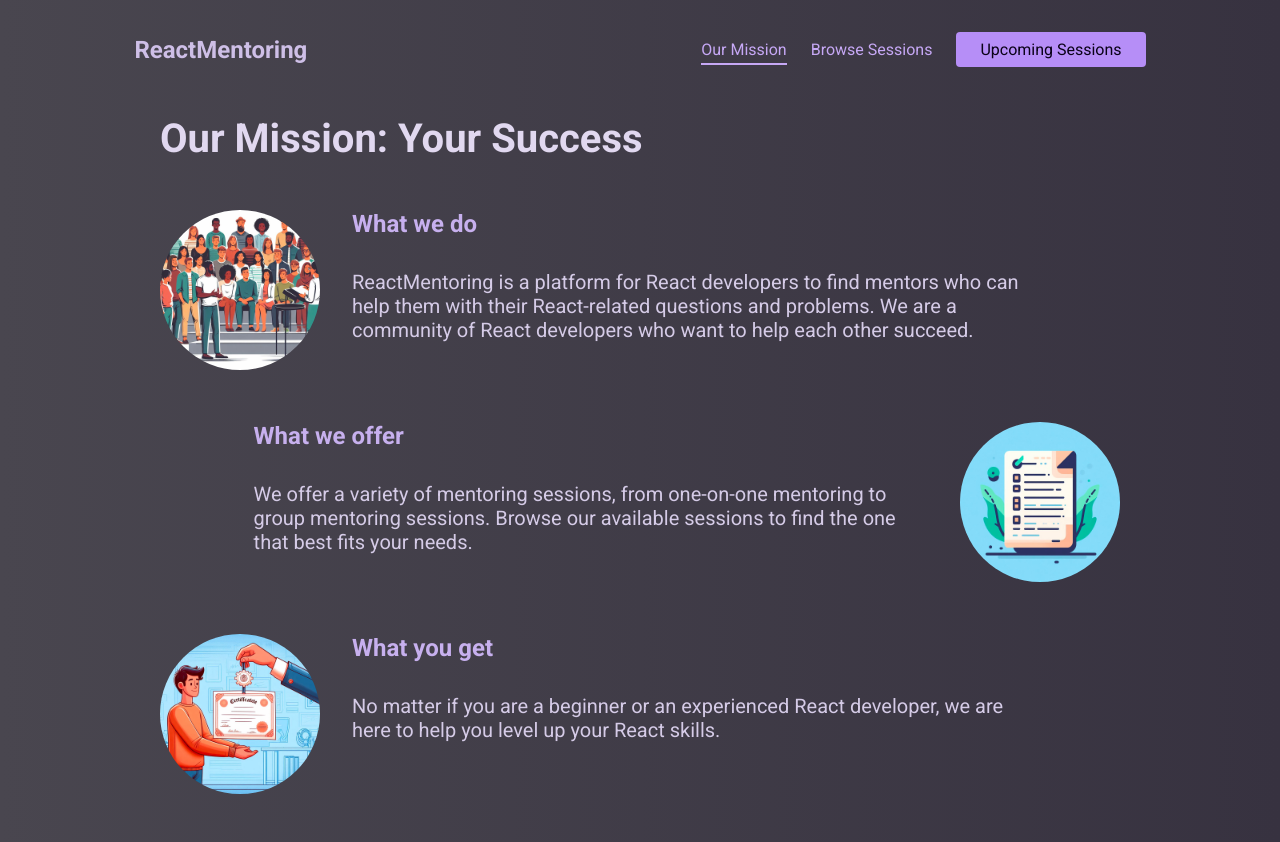
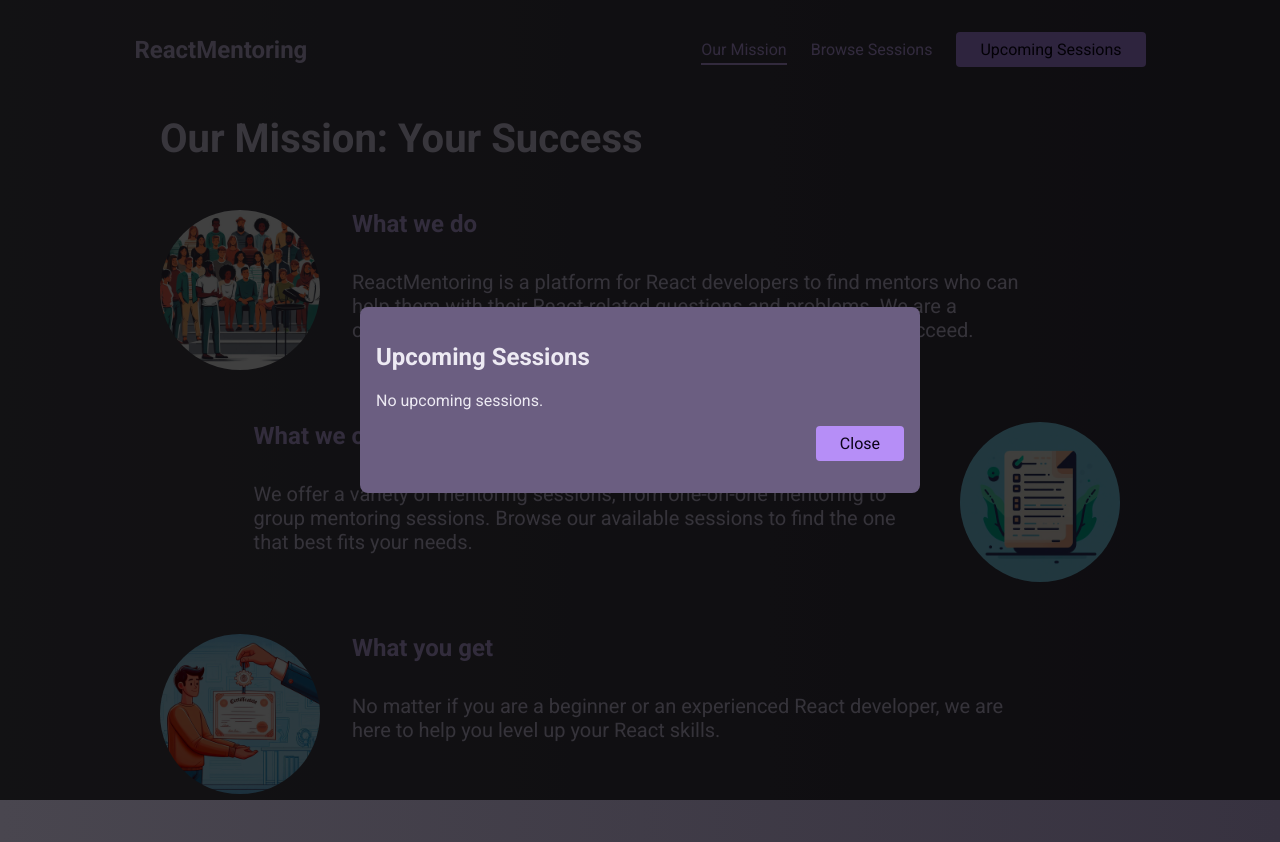
Before and after one commit to FedericoPiazzolla/react-ts-book-manager, a React (Vite) app: page / in a window 1280 px wide. Both pictures are taken after a click on the button "Upcoming Sessions". Built offline with nearby package versions, Linux system fonts and the light colour scheme.

Commit message:
add: upcomingSessions

```diff
--- a/src/components/Navigation/MainHeader.tsx
+++ b/src/components/Navigation/MainHeader.tsx
@@ -1,9 +1,22 @@
 import { NavLink } from "react-router-dom";
 import Button from "../Ui/Button.tsx";
+import { useState } from "react";
+import UpcomingSessions from "../Sessions/UpcomingSessions.tsx";
 
 export default function MainHeader() {
+  const [upcomingSessionsVisible, setUpcomingSessionsVisible] = useState(false);
+
+  function showUpcomingSessions() {
+    setUpcomingSessionsVisible(true);
+  }
+  function hideUpcomingSessions() {
+    setUpcomingSessionsVisible(false);
+  }
   return (
     <>
+      {upcomingSessionsVisible && (
+        <UpcomingSessions onClose={hideUpcomingSessions} />
+      )}
       <header id="main-header">
         <h1>ReactMentoring</h1>
         <nav>
@@ -24,7 +37,7 @@ export default function MainHeader() {
               </NavLink>
             </li>
             <li>
-              <Button>Upcoming Sessions</Button>
+              <Button onClick={showUpcomingSessions}>Upcoming Sessions</Button>
             </li>
           </ul>
         </nav>
--- /dev/null
+++ b/src/components/Sessions/UpcomingSession.tsx
@@ -0,0 +1,37 @@
+import Button from "../Ui/Button";
+
+type UpcomingSessionProps = {
+  session: {
+    id: string;
+    title: string;
+    summary: string;
+    date: string;
+  };
+  onCancel: () => void;
+};
+
+export default function UpcomingSession({
+  session,
+  onCancel,
+}: UpcomingSessionProps) {
+  return (
+    <article className="upcoming-session">
+      <div>
+        <h3>{session.title}</h3>
+        <p>{session.summary}</p>
+        <time dateTime={new Date(session.date).toISOString()}>
+          {new Date(session.date).toLocaleDateString("en-US", {
+            day: "numeric",
+            month: "short",
+            year: "numeric",
+          })}
+        </time>
+      </div>
+      <p className="actions">
+        <Button textOnly onClick={onCancel}>
+          Cancel
+        </Button>
+      </p>
+    </article>
+  );
+}
--- /dev/null
+++ b/src/components/Sessions/UpcomingSessions.tsx
@@ -0,0 +1,49 @@
+import { useEffect, useRef } from "react";
+import Modal, { type ModalHandle } from "../Ui/Modal.tsx";
+import UpcomingSession from "./UpcomingSession";
+import { useSessionsContext } from "../../store/session-context";
+import Button from "../Ui/Button";
+
+type UpcomingSessionsProps = {
+  onClose: () => void;
+};
+
+export default function UpcomingSessions({ onClose }: UpcomingSessionsProps) {
+  const modal = useRef<ModalHandle>(null);
+  const sessionsCtx = useSessionsContext();
+
+  console.log(sessionsCtx);
+  useEffect(() => {
+    if (modal.current) {
+      modal.current.open();
+    }
+  }, []);
+
+  function handleCancelSession(sessionId: string) {
+    sessionsCtx.cancelSession(sessionId);
+  }
+
+  const hasSessions = sessionsCtx.upcomingSessions.length > 0;
+
+  return (
+    <Modal ref={modal} onClose={onClose}>
+      <h2>Upcoming Sessions</h2>
+      {hasSessions && (
+        <ul>
+          {sessionsCtx.upcomingSessions.map((session) => (
+            <li key={session.id}>
+              <UpcomingSession
+                session={session}
+                onCancel={() => handleCancelSession(session.id)}
+              />
+            </li>
+          ))}
+        </ul>
+      )}
+      {!hasSessions && <p>No upcoming sessions.</p>}
+      <p className="actions">
+        <Button onClick={onClose}>Close</Button>
+      </p>
+    </Modal>
+  );
+}
```
